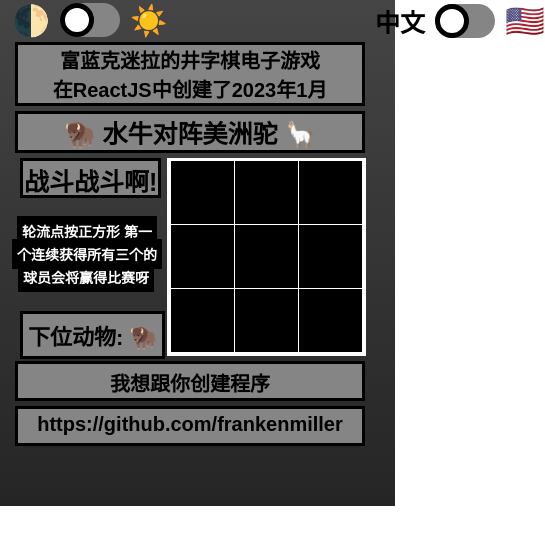
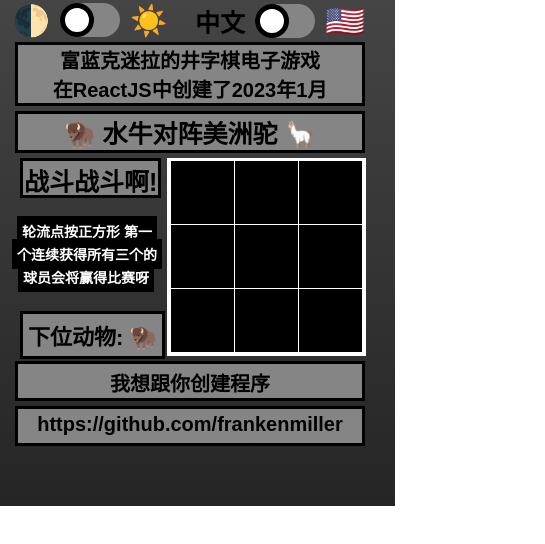
Before and after one commit to frankenmiller/buffalos-vs-llamas, a React (Create React App) app: page / in a window 390 px wide. Shown: the top 544 px of the page, 545 px wide, since content can reach past the window. Built offline with nearby package versions, Linux system fonts and the light colour scheme.

Commit message:
Fixed display bug for iphone

```diff
--- a/src/index.css
+++ b/src/index.css
@@ -298,7 +298,7 @@
   justify-content: center;
   align-items: center;
   z-index: 10;
-  transform: translate(380px, -58px);
+  transform: translate(200px, -58px);
 }
 
 #switch-script {
```
